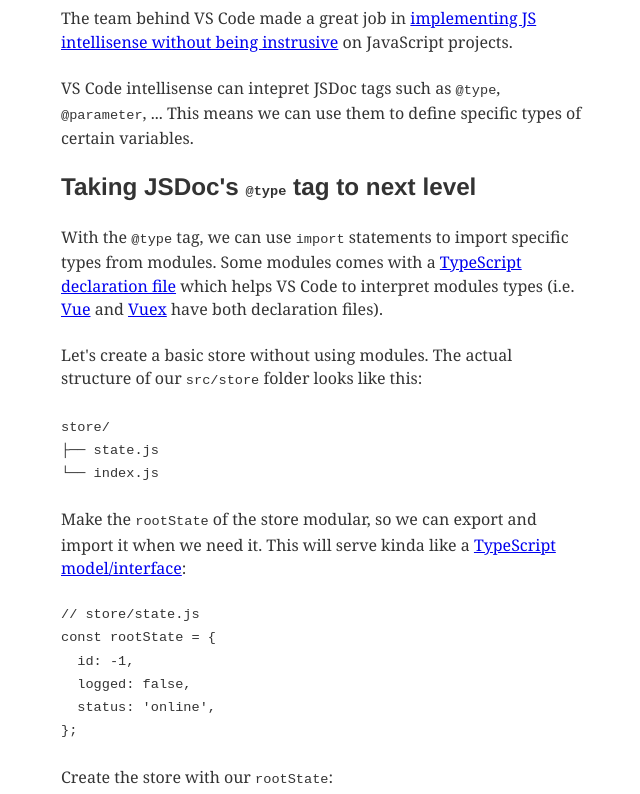
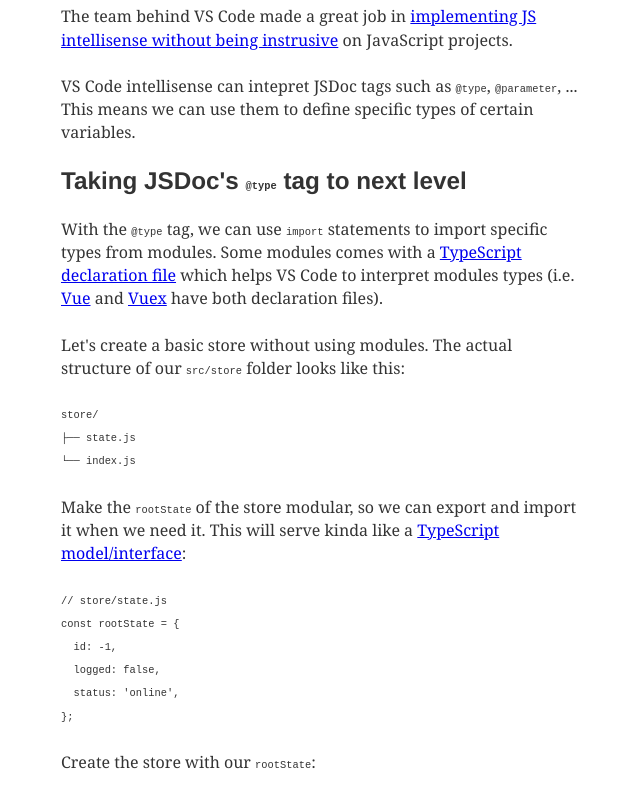
Before and after one commit to TotomInc/js-garden, a Gatsby site: page /writing-semi-typed-vuex-stores/ in a window 1280 px wide. Shown: the part 506-1300 px from the top of the page, without its empty margins (318-958 px from the left). Built offline with nearby package versions, Linux system fonts and the light colour scheme; Gatsby itself is replaced by a stand-in of ours; some packages are replaced by stand-ins of ours; code samples lack their colours; what typography-theme-de-young would draw is missing.

Commit message:
feat(typography): add global.css

```diff
--- /dev/null
+++ b/src/utils/global.css
@@ -0,0 +1,5 @@
+code {
+  font-size: 0.65rem;
+  line-height: 1.25 !important;
+  tab-size: 2;
+}
--- a/src/utils/typography.js
+++ b/src/utils/typography.js
@@ -1,5 +1,7 @@
 import Typography from 'typography';
 import DeYoung from 'typography-theme-de-young';
+
+import './global.css';
 
 DeYoung.overrideThemeStyles = () => {
   return {
```
